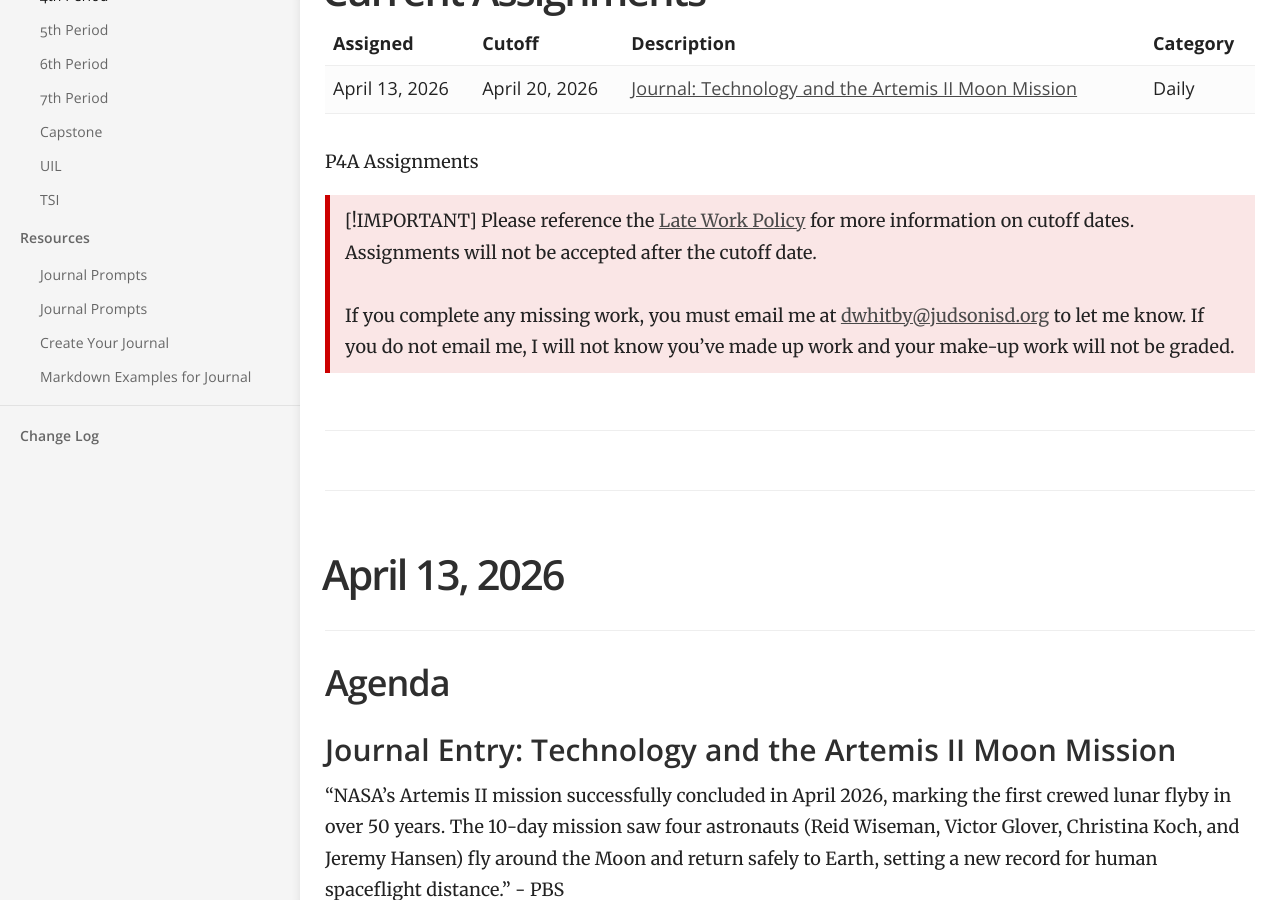
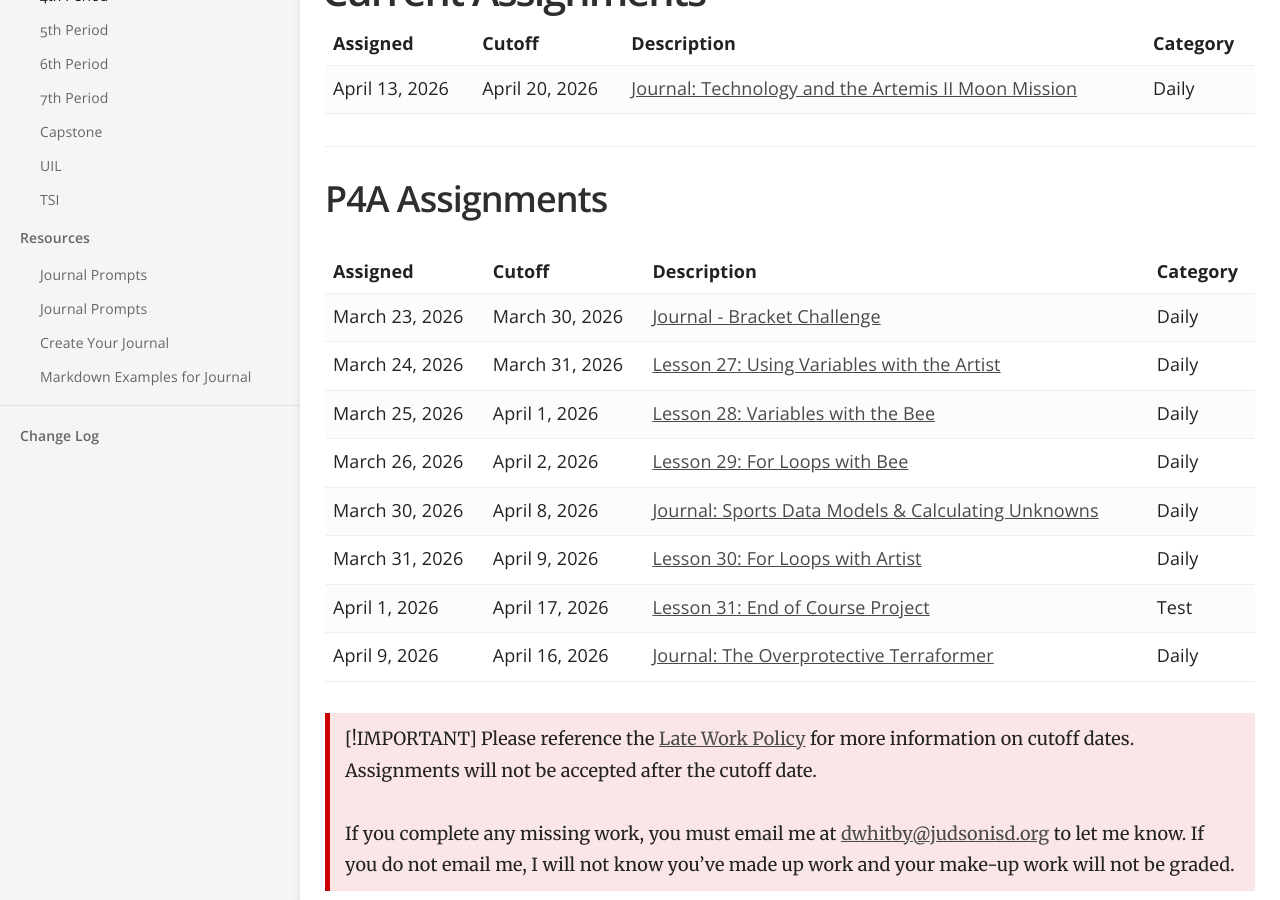
Before and after one commit to mswhitby/classroom, a Jekyll site: the page built from _docs/classes/1st.md, in a window 1280 px wide and 900 px high, scrolled down 309 px. Built offline with Jekyll 4.4.1, drawn with Linux system fonts in a browser that asks for light colours.

Commit message:
Updaded lessons

```diff
--- a/_docs/classes/1st.md
+++ b/_docs/classes/1st.md
@@ -26,8 +26,7 @@ order: 1
 
 </table>
 
-<details>
-<summary>P4A Assignments</summary>
+## P4A Assignments
 
 <table>
   <tr>
@@ -96,7 +95,6 @@ order: 1
   </tr>
 
 </table>
-</details>
 
 
 > [!IMPORTANT]
```
